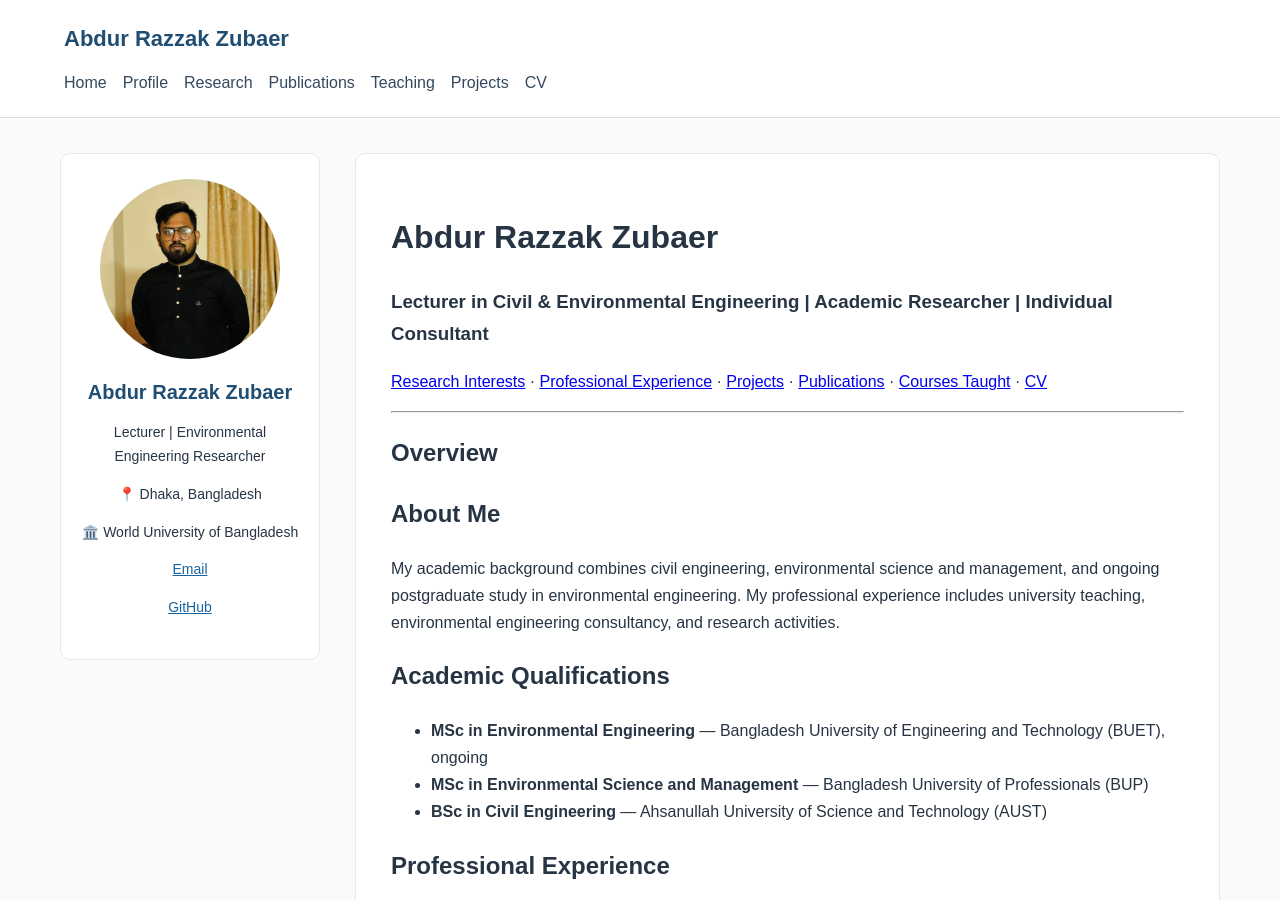
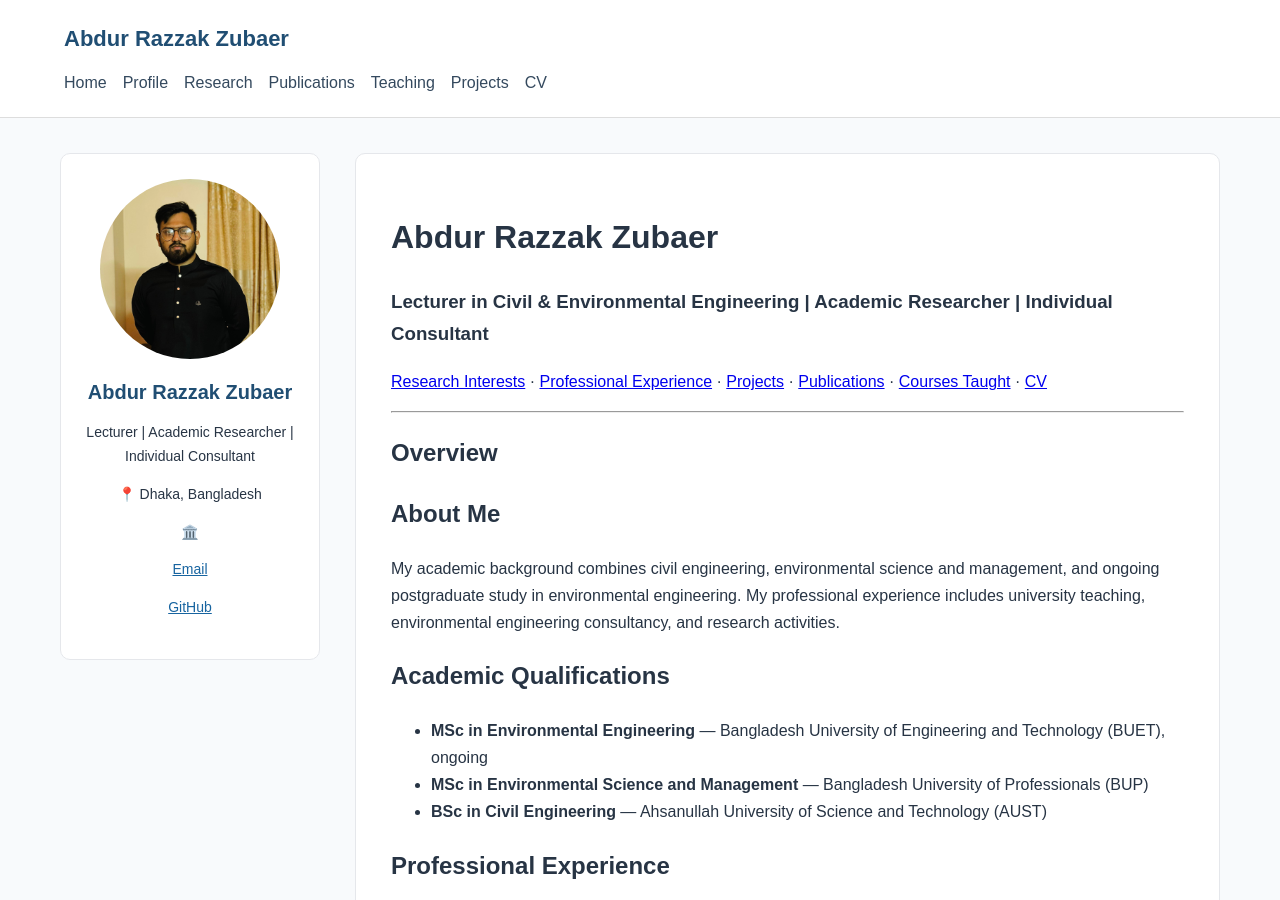
Before and after one commit to Abdurrazzakzubaer/Abdur-Razzak-Zubaer.github.io, a Jekyll site: the page built from index.md, in a window 1280 px wide and 900 px high. Built offline with Jekyll 4.4.1, drawn with Linux system fonts in a browser that asks for light colours.

Commit message:
Update _config.yml

```diff
--- a/_config.yml
+++ b/_config.yml
@@ -15,11 +15,8 @@ repository: "Abdurrazzakzubaer/Abdur-Razzak-Zubaer.github.io"
 author:
   avatar: "https://abdurrazzakzubaer.github.io/Abdur-Razzak-Zubaer.github.io/Abdur%20Razzak%20Zubaer.jpg"
   name: "Abdur Razzak Zubaer"
-  bio: "Lecturer | Environmental Engineering Researcher"
+  bio: "Lecturer | Academic Researcher | Individual Consultant"
   location: "Dhaka, Bangladesh"
-  employer: "World University of Bangladesh"
-  email: "abdur.razzak@civil.wub.edu.bd"
-  github: "Abdurrazzakzubaer"
 
 # Site settings
 breadcrumbs: true
```
